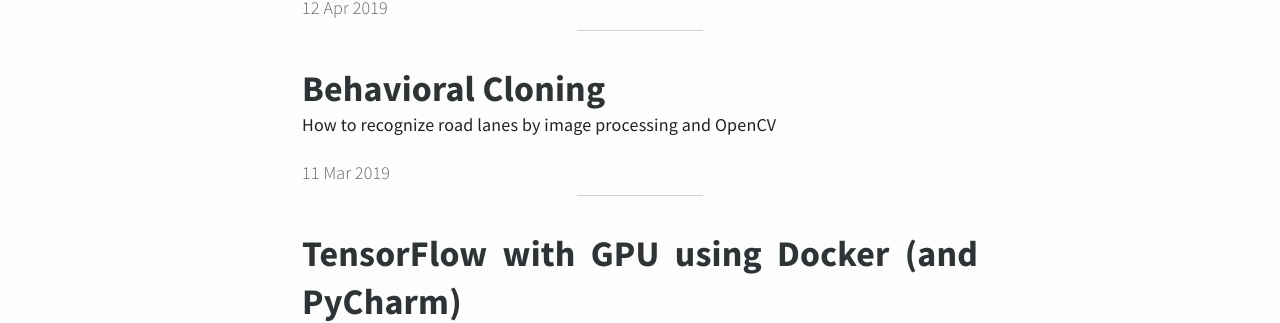
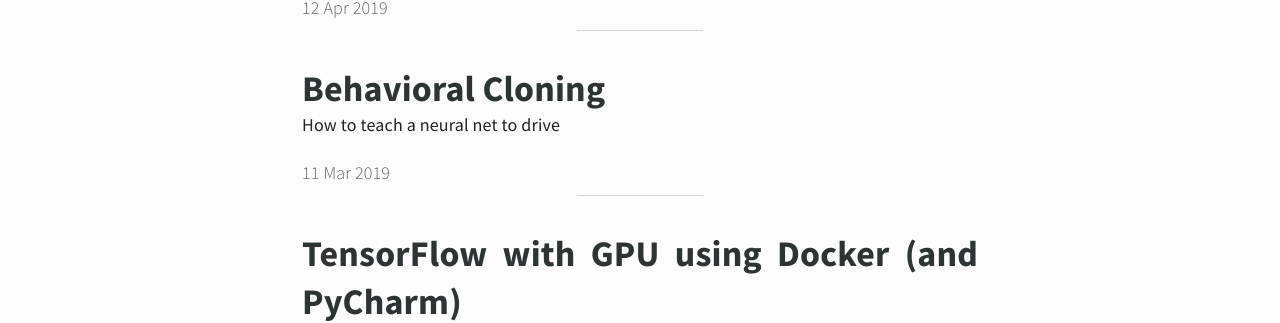
Before and after one commit to josehoras/josehoras.github.io, a Jekyll site: the page built from index.html, in a window 1280 px wide. Shown: the part 1638-1961 px from the top of the page. Built offline with Jekyll 4.4.1, drawn with Linux system fonts in a browser that asks for light colours; the list of posts is cut into pages by our own code.

```diff
--- a/_posts/2019-04-10-behavioral-cloning.md.md
+++ b/_posts/2019-04-10-behavioral-cloning.md.md
@@ -1,7 +1,7 @@
 ---
 layout: post
 title: "Behavioral Cloning"
-excerpt: "How to recognize road lanes by image processing and OpenCV"
+excerpt: "How to teach a neural net to drive"
 tags: ["Udacity", "Keras"]
 author: "Jose"
 date: 2019-03-11
```
